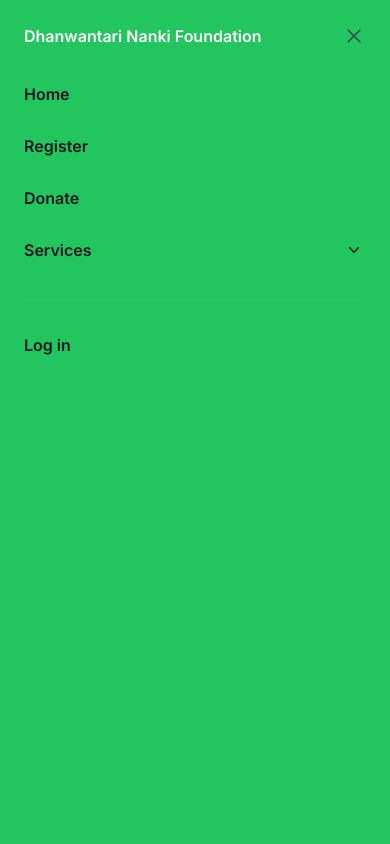
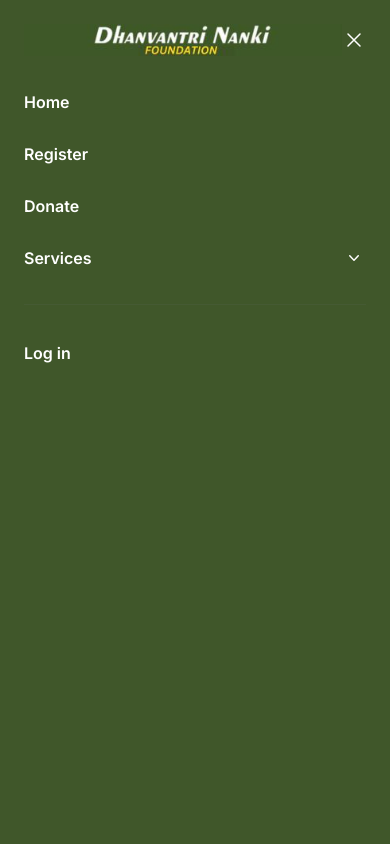
Before and after one commit to Nyrexcoder/dhanwantari-nanki-foundation, a Next.js app: page / in a window 390 px wide. Both pictures are taken after a click on the button "Open main menu". Shown: the top 844 px of the page. Built offline with nearby package versions, Linux system fonts and the light colour scheme; a web font is replaced by a local one.

Commit message:
update navigation

```diff
--- a/app/components/Nav.js
+++ b/app/components/Nav.js
@@ -1,5 +1,5 @@
-'use client';
-import { Fragment, useState } from "react";
+"use client";
+import { Fragment, useEffect, useState } from "react";
 import { Dialog, Disclosure, Popover, Transition } from "@headlessui/react";
 import {
   ArrowPathIcon,
@@ -43,6 +43,22 @@
   { name: "Contact sales", href: "#", icon: PhoneIcon },
 ];
 
+
+const navLinks = [
+  {
+    name: "Home",
+    Link: "/",
+  },
+  {
+    name: "Register",
+    Link: "/register",
+  },
+  {
+    name: "Donate",
+    Link: "/donate",
+  },
+];
+
 function classNames(...classes) {
   return classes.filter(Boolean).join(" ");
 }
@@ -51,6 +67,8 @@
   const [mobileMenuOpen, setMobileMenuOpen] = useState(false);
 
   const [open, setOpen] = useState(false);
+
+
 
   const handleClickOpen = () => {
     setOpen(true);
@@ -62,19 +80,17 @@
 
   return (
     <header className="bg-[#40572a]">
-      {
-        open && <RegistrationModal status={open} funcClose={func} />
-      }
+      {open && <RegistrationModal status={open} funcClose={func} />}
       <nav
         className="mx-auto flex max-w-7xl items-center justify-between p-6 lg:px-8"
         aria-label="Global"
       >
         <div className="flex lg:flex-1">
-          <a href="/" className="-m-1.5 p-1.5">
+          <Link href={'/'} className="-m-1.5 p-1.5">
             <span className="sr-only">Your Company</span>
             <img className="h-8 w-auto" src="ngo-logo.jpg" alt="" />
             {/* <span className='text-white font-semibold'>Dhanwantari Nanki Foundation</span> */}
-          </a>
+          </Link>
         </div>
         <div className="flex lg:hidden">
           <button
@@ -87,19 +103,16 @@
           </button>
         </div>
         <Popover.Group className="hidden lg:flex lg:gap-x-12">
-          <a href="/" className="text-sm font-semibold leading-6 text-white">
-            Home
-          </a>
+          {navLinks.map((value) => (
             <Link
-            href={'register'}
+              href={value.Link}
               className="text-sm font-semibold leading-6 text-white"
               // onClick={handleClickOpen}
+              key={value.Link}
             >
-            Register
+              {value.name}
             </Link>
-          <a href="#" className="text-sm font-semibold leading-6 text-white">
-            Donate
-          </a>
+          ))}
           <Popover className="relative">
             <Popover.Button className="flex items-center gap-x-1 text-sm font-semibold leading-6 text-white">
               Services
@@ -171,53 +184,44 @@
       </nav>
       <Dialog
         as="div"
-        className="lg:hidden"
+        className="lg:hidden transition ease-out duration-500"
         open={mobileMenuOpen}
         onClose={setMobileMenuOpen}
       >
         <div className="fixed inset-0 z-10" />
-        <Dialog.Panel className="fixed inset-y-0 right-0 z-10 w-full overflow-y-auto bg-green-500 px-6 py-6 sm:max-w-sm sm:ring-1 sm:ring-gray-900/10">
+        <Dialog.Panel className="fixed inset-y-0 right-0 z-10 w-full overflow-y-auto bg-[#40572a] px-6 py-6 sm:max-w-sm sm:ring-1 sm:ring-gray-900/10">
           <div className="flex items-center justify-between">
-            <a href="#" className="-m-1.5 p-1.5">
+            <Link href={"/"} className="-m-1.5 p-1.5">
               <span className="sr-only">Your Company</span>
-              <span className="text-white font-semibold">
-                Dhanwantari Nanki Foundation
-              </span>
-            </a>
+              <img className="h-8 w-auto" src="ngo-logo.jpg" alt="" />
+            </Link>
             <button
               type="button"
               className="-m-2.5 rounded-md p-2.5 text-gray-700"
               onClick={() => setMobileMenuOpen(false)}
             >
               <span className="sr-only">Close menu</span>
-              <XMarkIcon className="h-6 w-6" aria-hidden="true" />
+              <XMarkIcon className="h-6 w-6 text-white" aria-hidden="true" />
             </button>
           </div>
           <div className="mt-6 flow-root">
             <div className="-my-6 divide-y divide-gray-500/10">
               <div className="space-y-2 py-6">
-                <a
-                  href="#"
-                  className="-mx-3 block rounded-lg px-3 py-2 text-base font-semibold leading-7 text-gray-900 hover:bg-gray-50"
+                {navLinks.map((value) => (
+                  <Link
+                    href={value.Link}
+                    onClick={()=>setMobileMenuOpen(false)}
+                    className="-mx-3 block rounded-lg px-3 py-2 text-base font-semibold leading-7 text-white hover:bg-gray-50 hover:text-[#40572a]"
+                    // onClick={handleClickOpen}
+                    key={value.Link}
                   >
-                  Home
-                </a>
-                <Link
-                  href={'register'}
-                  className="-mx-3 block rounded-lg px-3 py-2 text-base font-semibold leading-7 text-gray-900 hover:bg-gray-50"
-                >
-                  Register
+                    {value.name}
                   </Link>
-                <a
-                  href="#"
-                  className="-mx-3 block rounded-lg px-3 py-2 text-base font-semibold leading-7 text-gray-900 hover:bg-gray-50"
-                >
-                  Donate
-                </a>
+                ))}
                 <Disclosure as="div" className="-mx-3">
                   {({ open }) => (
                     <>
-                      <Disclosure.Button className="flex w-full items-center justify-between rounded-lg py-2 pl-3 pr-3.5 text-base font-semibold leading-7 text-gray-900 hover:bg-gray-50">
+                      <Disclosure.Button className="flex w-full items-center justify-between rounded-lg py-2 pl-3 pr-3.5 text-base font-semibold leading-7 text-white hover:bg-gray-50 hover:text-[#40572a]">
                         Services
                         <ChevronDownIcon
                           className={classNames(
@@ -233,7 +237,7 @@
                             key={item.name}
                             as="a"
                             href={item.href}
-                            className="block rounded-lg py-2 pl-6 pr-3 text-sm font-semibold leading-7 text-green-900 hover:bg-green-50"
+                            className="block rounded-lg py-2 pl-6 pr-3 text-sm font-semibold leading-7 text-white hover:bg-green-50 hover:text-[#40572a]"
                           >
                             {item.name}
                           </Disclosure.Button>
@@ -244,12 +248,12 @@
                 </Disclosure>
               </div>
               <div className="py-6">
-                <a
-                  href="#"
-                  className="-mx-3 block rounded-lg px-3 py-2.5 text-base font-semibold leading-7 text-gray-900 hover:bg-gray-50"
+                <Link
+                  href={'/login'}
+                  className="-mx-3 block rounded-lg px-3 py-2.5 text-base font-semibold leading-7 text-white hover:bg-white hover:text-[#40572a]"
                 >
                   Log in
-                </a>
+                </Link>
               </div>
             </div>
           </div>
--- a/app/page.tsx
+++ b/app/page.tsx
@@ -1,6 +1,8 @@
 import Hero from "./components/Home/Hero";
 import Banner from "./components/Home/Banner/Banner";
 import DonationBanner from "./components/Home/Banner/DonationBanner";
+
+
 export default function Home() {
   return (
     <>
```
Lines whose indentation alone changed are shown as unchanged.
